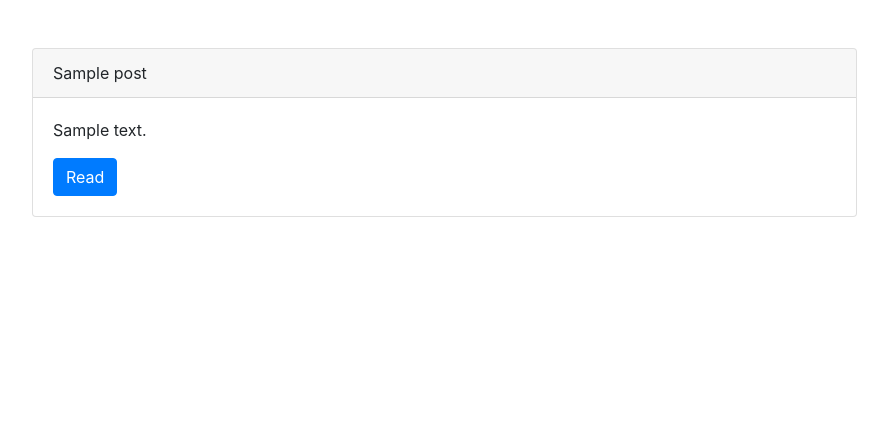
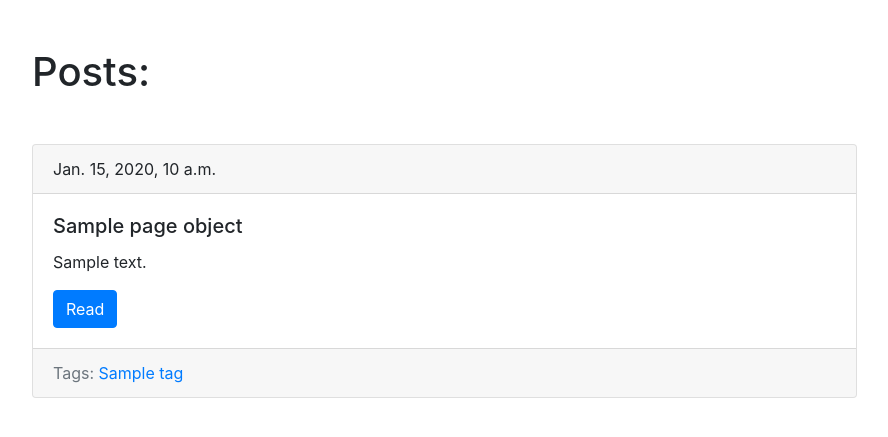
Before and after one commit to 0054/test-django-app-1, a Django app: template blog/templates/blog/index.html in a window 1280 px wide. Shown: the part 56-493 px from the top of the page, without its empty margins (148-1036 px from the left). Run offline with Django 3.2, Linux system fonts and the light colour scheme; the template is opened without the code that fills it: most values are stand-ins (such as "Sample title", 1, 10 or a date in 2020); some libraries are stand-ins or nearby versions.

Commit message:
add pagination

```diff
--- a/blog/models.py
+++ b/blog/models.py
@@ -34,6 +34,9 @@ class Post(models.Model):
     def __str__(self):
         return self.title
 
+    class Meta:
+        ordering = ['-date_pub']
+
 
 class Tag(models.Model):
     title = models.CharField(max_length=150, db_index=True)
@@ -50,3 +53,6 @@ class Tag(models.Model):
 
     def get_delete_url(self):
         return reverse('tag_delete_url', kwargs={'slug': self.slug})
+
+    class Meta:
+        ordering = ['title']
--- /dev/null
+++ b/blog/templates/blog/includes/post_card_template.html
@@ -0,0 +1,16 @@
+<div class="card mb-4">
+    <div class="card-header">
+        {{ post.date_pub }}
+    </div>
+    <div class="card-body">
+        <h5 class="card-title">{{ post.title }}</h5>
+        <p class="card-text">{{ post.body|truncatewords:15 }}</p>
+        <a href="{{ post.get_absolute_url }}" class="btn btn-primary">Read</a>
+    </div>
+    <div class="card-footer text-muted">
+        Tags:
+        {% for tag in post.tags.all %}
+        <a href="{{ tag.get_ablosute_url }}">{{ tag.title }}</a>
+        {% endfor %}
+    </div>
+</div>
--- a/blog/templates/blog/index.html
+++ b/blog/templates/blog/index.html
@@ -1,18 +1,12 @@
 {% extends 'blog/base_blog.html' %}
 
 {% block title %}
-    blog main
+Posts list
 {% endblock %}
+
 {% block content %}
-    {% for post in posts %}
-<div class="card mb-4">
-    <div class="card-header">
-        {{ post.title }}
-    </div>
-    <div class="card-body">
-        <p class="card-text">{{ post.body|truncatewords:15 }}</p>
-        <a href="{{ post.get_absolute_url }}" class="btn btn-primary">Read</a>
-    </div>
-</div>
+<h1 class="mb-5">Posts:</h1>
+    {% for post in page_object.object_list %}
+        {% include "blog/includes/post_card_template.html" %}
     {% endfor %}
 {% endblock %}
--- a/blog/templates/blog/tag_detail.html
+++ b/blog/templates/blog/tag_detail.html
@@ -6,9 +6,9 @@
 
 {% block content %}
     <h1 class="mt-5">
-        {{ tag.title }}
+        Posts with "{{ tag.title }}" tag:
     </h1>
     {% for post in tag.posts.all %}
-    <li><a href="{{ post.get_absolute_url }}">{{ post.title }}</a></li>
+    {% include "blog/includes/post_card_template.html" %}
     {% endfor %}
 {% endblock %}
--- a/templates/base.html
+++ b/templates/base.html
@@ -57,6 +57,28 @@
                     {% block content %}
                     some content
                     {% endblock %}
+
+                    {% if is_paginated %}
+                    <nav aria-label="...">
+                        <ul class="pagination">
+                            <li class="page-item {% if not prev_url %}disabled{% endif %}">
+                                <a class="page-link" href="{{ prev_url }}" tabindex="-1" aria-disabled="true">Previous</a>
+                            </li>
+                            {% for n in page_object.paginator.page_range %}
+                            {% if page_object.number == n %}
+                            <li class="page-item active" aria-current="page">
+                                <a class="page-link" href="?page={{ n }}">{{ n }}<span class="sr-only">(current)</span></a>
+                            </li>
+                            {% elif n > page_object.number|add:-3 and n < page_object.number|add:3 %}
+                            <li class="page-item"><a class="page-link" href="?page={{ n }}">{{ n }}</a></li>
+                            {% endif %}
+                            {% endfor %}
+                            <li class="page-item">
+                                <a class="page-link {% if not next_url %}disabled{% endif %}" href="{{ next_url }}">Next</a>
+                            </li>
+                        </ul>
+                    </nav>
+                    {% endif %}
                 </div>
             </div>
         </div>
```
Also changed, not shown: blog/templates/blog/tags_list.html (+4 -4 lines), blog/utils.py (+7 -0 lines), blog/views.py (+24 -1 lines).
